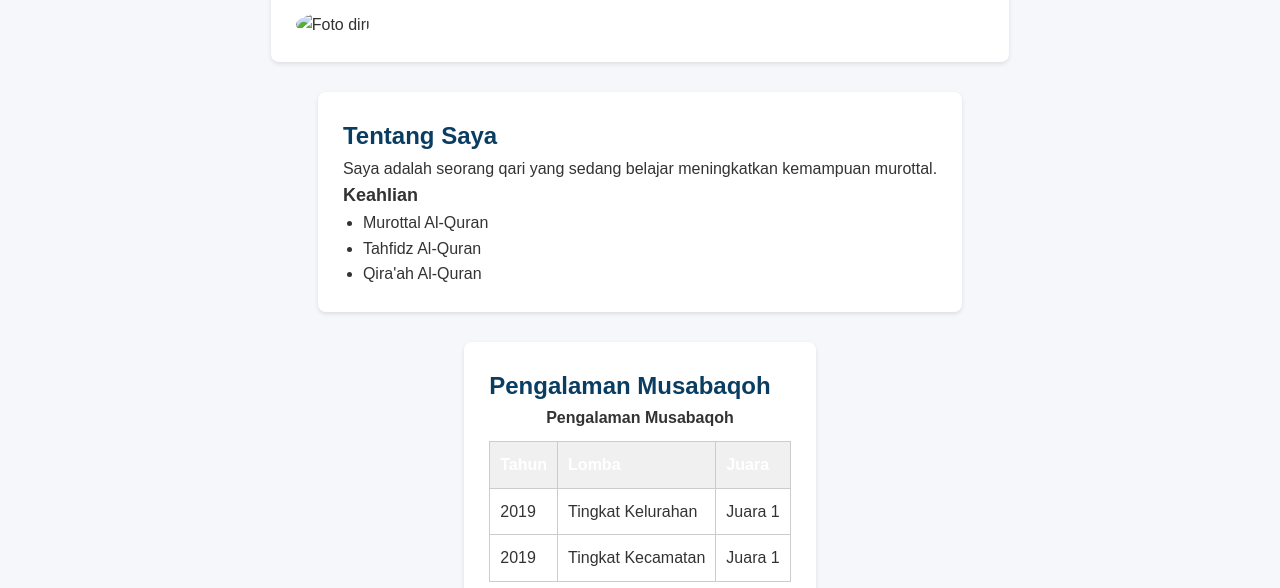
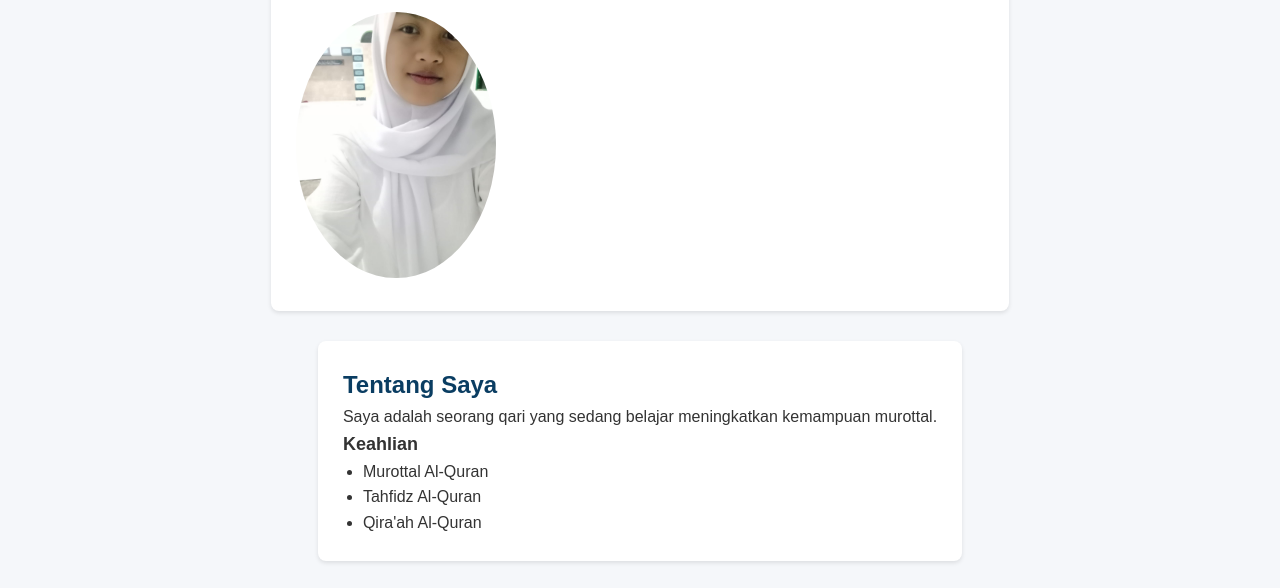
Before and after one commit to dedeyuyun030424-art/dedeyuyun, a plain HTML site: page index.html in a window 1280 px wide. Shown: the part 197-785 px from the top of the page. Drawn offline with Linux system fonts and the light colour scheme.

Commit message:
Refactor index.html for portfolio presentation
Updated HTML structure and content for portfolio page.

```diff
--- a/index.html
+++ b/index.html
@@ -28,7 +28,7 @@
     <section id="beranda" style="background:white; padding:25px; margin-bottom:30px; border-radius:8px;">
         <h1 style="color:#0a3d62;">Portofolio Musabaqoh Murottalul Qur'an</h1>
         <p>Selamat datang di portofolio Musabaqoh Murottalul Qur'an saya.</p>
-        <img src="./images/DEDE YUYUN YUNINGSIH.jpeg"
+        <img src="DEDE YUYUN YUNINGSIH.jpeg"
              alt="Foto diri"
              style="width:200px; border-radius:50%; margin-top:15px;">
     </section>
```
